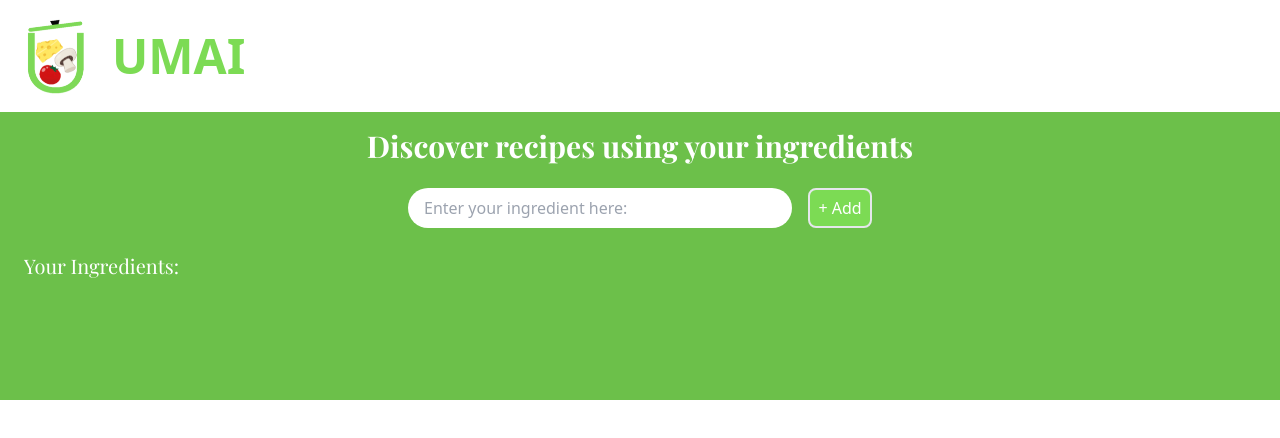
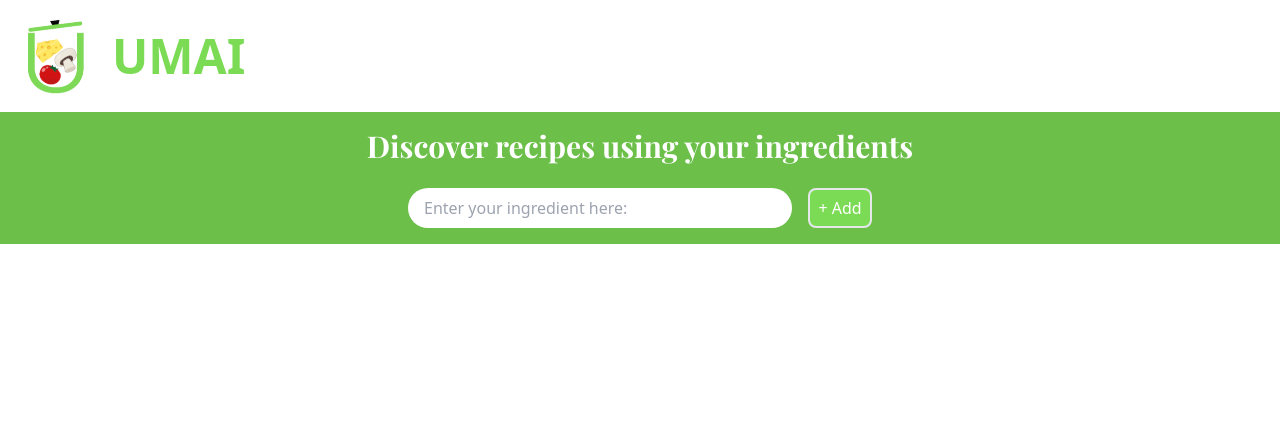
Before and after one commit to julianhuangtwn/umai_frontend, a Vue app: page / in a window 1280 px wide. Shown: the top 438 px of the page. Built offline with nearby package versions, Linux system fonts and the light colour scheme; a web font is replaced by a local one.

Commit message:
Updated scrollbar style + hiding ingredients section + height fix

```diff
--- a/src/components/Home.vue
+++ b/src/components/Home.vue
@@ -17,6 +17,7 @@
         ingredientList.value = ingredientList.value.filter((ingredient) => ingredient != i)
     }
 
+
 </script>
 
 <template>
@@ -26,14 +27,14 @@
             <h1 class="flex text-5xl font-bold items-center text-umai_green">UMAI</h1>
         </div>
 
-        <div class="flex flex-col w-screen h-72 bg-umai_dark_green">
-            <p class="text-center text-white text-3xl font-playfair font-bold w-86 mt-4">Discover recipes using your ingredients</p>
+        <div class="flex flex-col w-screen py-4 max-h-[18.5rem] bg-umai_dark_green ">
+            <p class="text-center text-white text-3xl font-playfair font-bold w-86">Discover recipes using your ingredients</p>
             <br>
             <div class="flex flex-row justify-center">
                 <input type="text" v-model="ingredient" placeholder="Enter your ingredient here:" class="h-10 w-96 pl-4 rounded-3xl">
                 <button @click="addIngredient" class="h-10 w-16 ml-4 rounded-lg border-2 text-white bg-umai_green">+ Add</button>
             </div>
-            <h3 class="font-playfair text-xl justify-start text-white ml-6 mt-6">Your Ingredients:</h3>
+            <h3 v-if="ingredientList.length != 0" class="font-playfair text-xl justify-start text-white ml-6 mt-6">Your Ingredients:</h3>
             <div class="w-screen overflow-y-auto">
                 <div class="ml-4">
                     <ul class="flex flex-row flex-wrap">
--- a/src/index.css
+++ b/src/index.css
@@ -1,3 +1,17 @@
 @tailwind base;
 @tailwind components;
 @tailwind utilities;
+
+@layer base {
+    ::-webkit-scrollbar {
+      width: 14px;
+      height: 8px;
+    }
+
+    ::-webkit-scrollbar-thumb {
+      background-color: #c3eeab;
+      border-radius: 10px;
+      margin: 2px;
+    }
+
+  }
```
